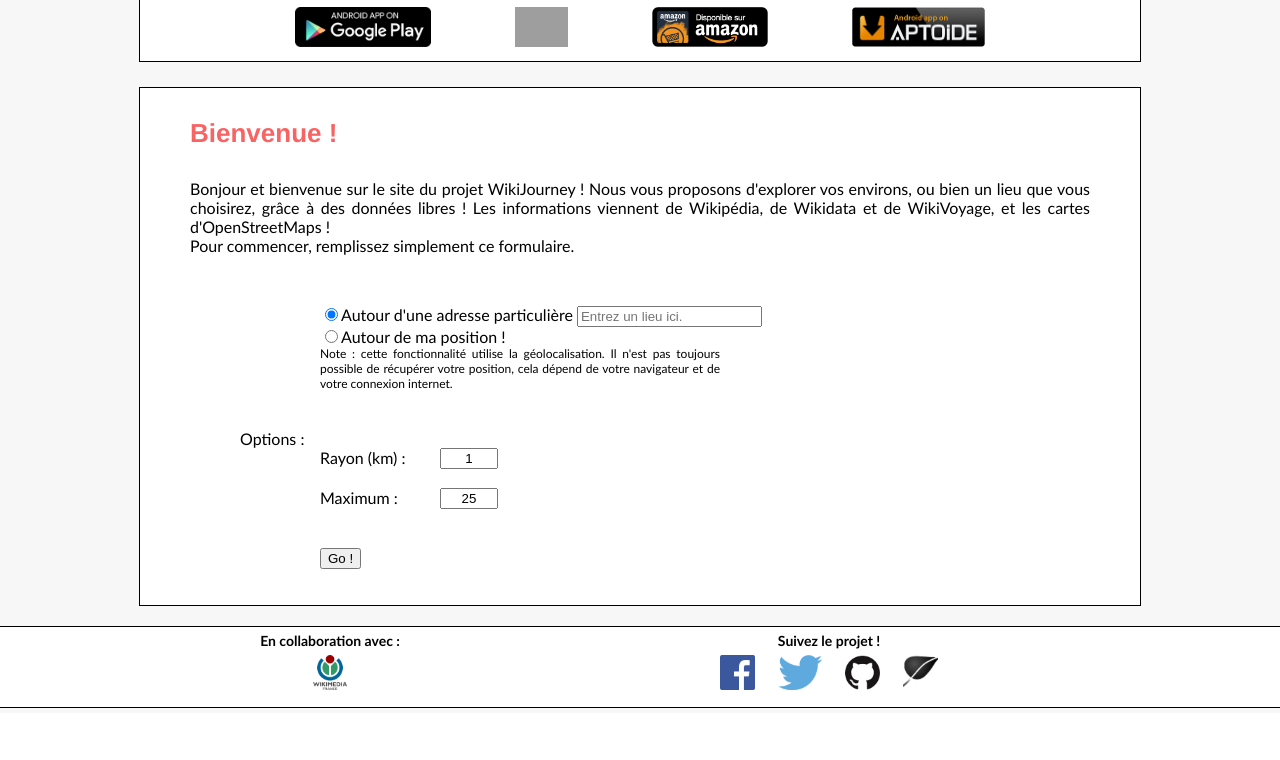
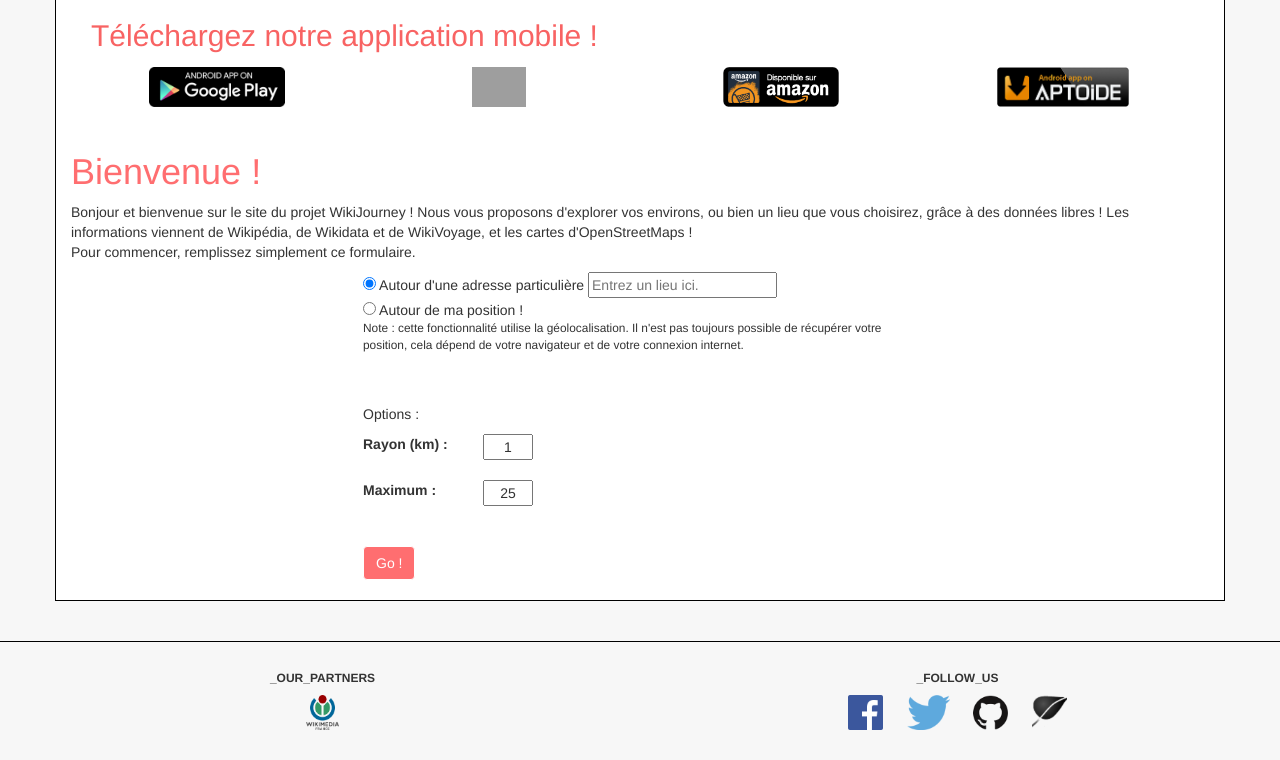
Before and after one commit to WikiJourney/wikijourney_website, a PHP site: page / in a window 1280 px wide. Shown: the part 371-1131 px from the top of the page. Before the commit the page ends 1079 px from the top, so only its background shows below. Run offline with PHP 8.4, Linux system fonts and the light colour scheme; some libraries are stand-ins or nearby versions; grey boxes are pictures that could not be loaded.

Commit message:
Bootstrap responsive design proposal.

```diff
--- a/include/bas.php
+++ b/include/bas.php
@@ -1,29 +1,36 @@
-		<br/><br/>
+	</div>
+
+	<div class="footer">
+		<div class="row">
+			<div class="col-md-6 text-center">
+				<h6><?php echo _OUR_PARTNERS; ?></h6>
+				<p><a target="_blank" href="http://www.wikimedia.fr/"><img src="./images/design/wikimedia_france_logo.png" title="Wikimedia France" alt="Wikimedia France"/></a></p>
+			</div>
+			<div class="col-md-6 text-center">
+				<h6><?php echo _FOLLOW_US; ?></h6>
+				<p><a target="_blank" href="https://www.facebook.com/WikiJourney"><img src="./images/design/fb.png" alt="Facebook" title="Facebook" /></a>
+				<a target="_blank" href="https://twitter.com/WikiJourney"><img src="./images/design/twitter.png" alt="Twitter" title="Twitter" /></a>
+				<a target="_blank" href="https://github.com/WikiJourney/"><img src="./images/design/github.png" alt="GitHub" title="GitHub" /></a>
+				<a target="_blank" href="http://blog.wikijourney.eu"><img src="./images/design/pluxml.png" alt="Our Blog!" title="Our Blog!" /></a></p>
+			</div>
 		</div>
-
-		<div id="pied">
-			<table>
-				<tr>
-					<th><?php echo _OUR_PARTNERS; ?></th>
-					<th><?php echo _FOLLOW_US; ?></th>
-
-				</tr>
-				<tr>
-					<td>
-						<a target="_blank" href="http://www.wikimedia.fr/"><img src="./images/design/wikimedia_france_logo.png" title="Wikimedia France" alt="Wikimedia France"/></a>
-						<!--<a target="_blank" href="http://www.tourisme-nord.fr/"><img src="./images/design/nord_tourisme.png" title="Nord Tourisme" alt="Nord Tourisme"/></a>-->
-
-					</td>
-					<td>
-						<a target="_blank" href="https://www.facebook.com/WikiJourney"><img src="./images/design/fb.png" alt="Facebook" title="Facebook" /></a>
-						<a target="_blank" href="https://twitter.com/WikiJourney"><img src="./images/design/twitter.png" alt="Twitter" title="Twitter" /></a>
-						<a target="_blank" href="https://github.com/WikiJourney/"><img src="./images/design/github.png" alt="GitHub" title="GitHub" /></a>
-						<a target="_blank" href="http://blog.wikijourney.eu"><img src="./images/design/pluxml.png" alt="Our Blog!" title="Our Blog!" /></a>
-					</td>
-
-				</tr>
-			</table>
-		</div>
-
+	</div>
+	<script src="http://code.jquery.com/jquery-2.2.4.min.js" integrity="sha256-BbhdlvQf/xTY9gja0Dq3HiwQF8LaCRTXxZKRutelT44=" crossorigin="anonymous"></script>
+	<script src="https://maxcdn.bootstrapcdn.com/bootstrap/3.3.6/js/bootstrap.min.js" integrity="sha384-0mSbJDEHialfmuBBQP6A4Qrprq5OVfW37PRR3j5ELqxss1yVqOtnepnHVP9aJ7xS" crossorigin="anonymous"></script>
+	<!-- Piwik -->
+	<script type="text/javascript">
+	  var _paq = _paq || [];
+	  _paq.push(['trackPageView']);
+	  _paq.push(['enableLinkTracking']);
+	  (function() {
+	    var u="//piwik.wikijourney.eu/";
+	    _paq.push(['setTrackerUrl', u+'piwik.php']);
+	    _paq.push(['setSiteId', 1]);
+	    var d=document, g=d.createElement('script'), s=d.getElementsByTagName('script')[0];
+	    g.type='text/javascript'; g.async=true; g.defer=true; g.src=u+'piwik.js'; s.parentNode.insertBefore(g,s);
+	  })();
+	</script>
+	<noscript><p><img src="//piwik.wikijourney.eu/piwik.php?idsite=1" style="border:0;" alt="" /></p></noscript>
+	<!-- End Piwik Code -->
 </body>
 </html>
--- a/include/haut.php
+++ b/include/haut.php
@@ -44,12 +44,12 @@ else
 <!DOCTYPE html>
 <html lang="<?php echo $language; ?>">
 <head>
-
 	<title><?php echo _TITLE; ?></title>
 	<meta charset="utf-8">
+	<link rel="shortcut icon" href="./images/design/logo_small.png" />
+	<link rel="stylesheet" href="https://maxcdn.bootstrapcdn.com/bootstrap/3.3.6/css/bootstrap.min.css" integrity="sha384-1q8mTJOASx8j1Au+a5WDVnPi2lkFfwwEAa8hDDdjZlpLegxhjVME1fgjWPGmkzs7" crossorigin="anonymous">
+	<link rel="stylesheet" media="screen" type="text/css" href="./style/fontello.css" />
 	<link rel="stylesheet" media="screen" type="text/css" href="./style/design.css" />
-	<link rel="stylesheet" media="screen" type="text/css" href="./style/fontello.css" />
-	<link rel="Shortcut icon" href="./images/design/favicon.ico" />
 
 	<?php
 	if(isset($INCLUDE_MAP_PROPERTIES)) //Properties dedicated to the map
@@ -63,121 +63,57 @@ else
 	<?php
 	}
 	?>
-
-
 </head>
 <body>
+	<?php
+		//Colorating the active page
+		$nomPage = $_SERVER['SCRIPT_FILENAME'];
+		$reg = '#^(.+[\\\/])*([^\\\/]+)$#';
+		$nomPage = preg_replace($reg, '$2', $nomPage);
+	?>
 
-	<!-- Piwik -->
-	<script type="text/javascript">
-	  var _paq = _paq || [];
-	  _paq.push(['trackPageView']);
-	  _paq.push(['enableLinkTracking']);
-	  (function() {
-	    var u="//piwik.wikijourney.eu/";
-	    _paq.push(['setTrackerUrl', u+'piwik.php']);
-	    _paq.push(['setSiteId', 1]);
-	    var d=document, g=d.createElement('script'), s=d.getElementsByTagName('script')[0];
-	    g.type='text/javascript'; g.async=true; g.defer=true; g.src=u+'piwik.js'; s.parentNode.insertBefore(g,s);
-	  })();
-	</script>
-	<noscript><p><img src="//piwik.wikijourney.eu/piwik.php?idsite=1" style="border:0;" alt="" /></p></noscript>
-	<!-- End Piwik Code -->
+	<nav class="navbar navbar-custom navbar-fixed-top">
+		<div class="container">
+			<div class="navbar-header">
+				<button type="button" class="navbar-toggle collapsed" data-toggle="collapse" data-target="#navbar" aria-expanded="false" aria-controls="navbar">
+					<span class="sr-only">Toggle navigation</span>
+					<span class="icon-bar"></span>
+					<span class="icon-bar"></span>
+					<span class="icon-bar"></span>
+				</button>
+				<div class="navbar-header">
+					<a class="navbar-brand" href="index.php">
+						<img alt="Logo WikiJourney" src="./images/design/logo_small.png"> WikiJourney
+					</a>
+				</div>
+			</div>
+			<div id="navbar" class="navbar-collapse collapse">
+				<ul class="nav navbar-nav">
+					<li <?php echo ($nomPage == 'paths.php' ? 'class="active"' : '') ?>><a href="paths.php"><?php echo _YOUR_PATHS;?></a></li>
+					<li <?php echo ($nomPage == 'about.php' ? 'class="active"' : '') ?>><a href="about.php"><?php echo _ABOUT ;?></a></li>
+				</ul>
+				<ul class="nav navbar-nav navbar-right">
+					<li id="lien_contact.php"><a href="http://blog.wikijourney.eu/" target="_blank"><?php echo _BLOG ;?></a></li>
+				</ul>
+			</div>
+		</div>
+	</nav>
 
-	<div id="banniere">
-				<table id="logoLanguageBoxContainer">
-					<tr>
-						<td><img  id="logoban" src="<?php echo _SRC_IMAGE_LOGO; ?>" alt="Logo" /></td>
-
-						<td><p id="languagesBox">
+	<div class="jumbotron" id="banniere">
+		<div class="container">
+			<div class="row">
+				<div class="col-sm-8 text-center">
+					<img class="img-responsive" id="logoban" src="<?php echo _SRC_IMAGE_LOGO; ?>" alt="Logo" />
+				</div>
+				<div class="col-sm-4 text-center">
+					<p id="languagesBox">
 						<a href="action.php?lg=en">English</a><br/>
 						<a href="action.php?lg=fr">Français</a><br/>
 						<a href="action.php?lg=zh">中文</a><br/>
 						<a href="action.php?lg=ar">عربية</a>
 					</p>
-						</td>
-
-					</tr>
-				</table>
-
-
-			<div id="menu">
-				<table id="liste_menu.php" style="border-collapse: separate;" >
-					<tr>
-						<td id="lien_index.php"><a href="index.php"><?php echo _INDEX ;?></a></td>
-						<td id="lien_paths.php"><a href="paths.php"><?php echo _YOUR_PATHS;?></a></td>
-						<td id="lien_about.php"><a href="about.php"><?php echo _ABOUT ;?></a></td>
-						<td id="lien_contact.php"><a href="http://blog.wikijourney.eu/" target="_blank"><?php echo _BLOG ;?></a></td>
-					</tr>
-				</table>
-			</div>
-			<?php
-			//Colorating the active page
-				$nomPage = $_SERVER['SCRIPT_FILENAME'];
-				$reg = '#^(.+[\\\/])*([^\\\/]+)$#';
-				$nomPage = preg_replace($reg, '$2', $nomPage);
-
-			?>
-			<script type="text/javascript">
-				if(document.getElementById("lien_" + "<?php echo $nomPage; ?>") != null)
-					document.getElementById("lien_" + "<?php echo $nomPage; ?>").style.cssText = "background-color: rgb(137,160,173);";
-			</script>
-
-	</div>
-		<?php
-		if($nomPage == 'index.php')
-		{
-		?>
-			<!-- Temporary code for app launching -->
-			<style>
-			#banniere_sup {
-			margin-top : 20px;
-			border: 1px solid black;
-			margin-left: auto;
-			margin-right: auto;
-			width: 1000px;
-			background-color: white;
-			}
-
-			#banniere_sup p{
-			text-align: left;
-			font-family: "Helvetica","Trebuchet MS";
-			font-weight: bold;
-			margin: 10px;
-			margin-left: 50px;
-			font-size: 26px;
-
-			color: rgb(248,99,99);
-
-			}
-
-			#stores_logos_block{
-			text-align: center;
-			}
-			#stores_logos_block img
-			{
-			height: 40px;
-			display: inline-block;
-			margin: 5px 40px 10px 40px;
-			}
-			</style>
-
-			<div id="banniere_sup">
-			<?php
-			if($language == 'fr')
-				echo '<p>Téléchargez notre application mobile !</p>';
-			else
-				echo '<p>Download our mobile app!</p>';
-			?>
-			<div id="stores_logos_block">
-				<a target="_blank" href="https://play.google.com/store/apps/details?id=eu.wikijourney.wikijourney"><img src="./images/design/google_play.png" alt="Google Play" title="Google Play" /></a>
-				<a target="_blank" href="https://f-droid.org/repository/browse/?fdid=com.wikijourney.wikijourney"><img src="./images/design/fdroid.png" alt="F-Droid" title="F-Droid" /></a>
-				<a target="_blank" href="http://www.amazon.com/WikiJourney/dp/B0191WMI52/"><img src="./images/design/amazon.png" alt="Amazon" title="Amazon" /></a>
-				<a target="_blank" href="http://wikijourney.store.aptoide.com/"><img src="./images/design/aptoide.png" alt="Aptoide" title="Aptoide" /></a>
 				</div>
 			</div>
-			<!-- End temporary code -->
-		<?php
-		}
-		?>
-		<div id="corps">
+		</div>
+	</div>
+	<div class="container" id="content">
--- a/index.php
+++ b/index.php
@@ -28,40 +28,61 @@ include('./include/haut.php');
 
 ?>
 
+	<div id="banniere_sup">
+		<div class="row">
+			<div class="col-xs-12">
+				<h2><?php
+				if($language == 'fr')
+					echo 'Téléchargez notre application mobile !';
+				else
+					echo 'Download our mobile app!';
+				?></h2>
+			</div>
+		</div>
+		<div class="row" id="stores_logos_block">
+			<div class="col-sm-3">
+				<a target="_blank" href="https://play.google.com/store/apps/details?id=eu.wikijourney.wikijourney"><img src="./images/design/google_play.png" alt="Google Play" title="Google Play" /></a>
+			</div>
+			<div class="col-sm-3">
+				<a target="_blank" href="https://f-droid.org/repository/browse/?fdid=com.wikijourney.wikijourney"><img src="./images/design/fdroid.png" alt="F-Droid" title="F-Droid" /></a>
+			</div>
+			<div class="col-sm-3">
+				<a target="_blank" href="http://www.amazon.com/WikiJourney/dp/B0191WMI52/"><img src="./images/design/amazon.png" alt="Amazon" title="Amazon" /></a>
+			</div>
+			<div class="col-sm-3">
+				<a target="_blank" href="http://wikijourney.store.aptoide.com/"><img src="./images/design/aptoide.png" alt="Aptoide" title="Aptoide" /></a>
+			</div>
+		</div>
+	</div>
+
 	<h1><?php echo _WELCOME_TITLE; ?></h1>
 
-	<div id="welcome">
-		<?php
-			if (defined('_WELCOME_MESSAGE')){
-				echo _WELCOME_MESSAGE;
-			} ?>
-	</div>
+	<p><?php if (defined('_WELCOME_MESSAGE')) {echo _WELCOME_MESSAGE;} ?></p>
 
+	<div class="row">
+		<div class="col-md-6 col-md-offset-3">
 			<form method="post" action="map.php" id="formPOI">
-		<p>
-		<input type="radio" name="choice" value="adress" checked><?php echo _AROUND_LOCATION; ?>
-
-
+				<input type="radio" name="choice" value="adress" checked="checked" />
+				<?php echo _AROUND_LOCATION; ?>
 				<input type="text" placeholder="<?php echo _PLACEHOLDER; ?>" name="adressValue" id="adressValue" />
 				<br/>
-			<input type="radio" name="choice" value="around" onclick="getGeolocation(); "><?php echo _AROUND_ME; ?>
+				<input type="radio" name="choice" value="around" onclick="getGeolocation();" /> <?php echo _AROUND_ME; ?>
 				<br/>
-			<p style="font-size: 12px; width: 50%; margin-left: 10%"><?php echo _NOTE_GEOLOC; ?></p>
+				<p class="small"><?php echo _NOTE_GEOLOC; ?></p>
 				<br/>
 				<br/>
 
-			<?php echo _OPTIONS; ?><p>
-			<label for="range"><?php echo _RANGE; ?></label><input class="miniInput" type="text" name="range" id="range" value="1"/><br/>
+				<p><?php echo _OPTIONS; ?></p>
+				<label for="range"><?php echo _RANGE; ?></label><input class="miniInput" type="text" name="range" id="range" value="1" /><br/>
 				<label for="maxPOI"><?php echo _MAX_POI; ?></label><input class="miniInput" type="text" name="maxPOI" id="maxPOI" value="25" /><br/><br/>
 
 				<input type="hidden" name="longitude" id="longitude" value="null" />
 				<input type="hidden" name="latitude" id="latitude" value="null" />
 
-		<input type="submit" value="Go !" onclick="this.value='<?php echo _LOADING; ?>';"/>
-
-		</p>
+				<input type="submit" value="Go !" onclick="this.value='<?php echo _LOADING; ?>';" class="btn btn-primary" />
 			</form>
-
+		</div>
+	</div>
 
  	<script type="text/javascript">
 	function showPosition(position) {
@@ -79,7 +100,6 @@ include('./include/haut.php');
 	}
 
 	</script>
-
 
 
 <?php
--- a/lg/en.php
+++ b/lg/en.php
@@ -8,7 +8,7 @@
 
 //===> General
 
-define("_TITLE",			"Wiki Journey - Rediscover Tourism.");
+define("_TITLE",			"WikiJourney - Rediscover Tourism.");
 define("_SRC_IMAGE_LOGO",	"./images/design/logo_and_catchphrase/en.png");
 //===> Top
 define("_INDEX",			"Index");
--- a/lg/fr.php
+++ b/lg/fr.php
@@ -8,7 +8,7 @@
 
 //===> General
 
-define("_TITLE",			"Wiki Journey - Revisitez le tourisme.");
+define("_TITLE",			"WikiJourney - Revisitez le tourisme.");
 define("_SRC_IMAGE_LOGO",	"./images/design/logo_and_catchphrase/fr.png");
 //===> Top
 define("_INDEX",			"Accueil");
@@ -79,7 +79,7 @@ define("_ABOUT_TEXT","
 
 							<h2>WanderWiki revient ! </h2>
 							<p>
-							Si vous utilisiez déjà l’application <a href=\"http://wiki-geolocalisation.wix.com/wanderwiki\">WanderWiki</a>, vous ne serez pas désorientés : WikiJourney reprend le projet. Wanderwiki revient, avec une nouvelle charte graphique et de nouvelles fonctionnalités !
+							Si vous utilisiez déjà l’application <a href=\"http://wiki-geolocalisation.wix.com/wanderwiki\">WanderWiki</a>, vous ne serez pas désorientés : WikiJourney reprend le projet. WanderWiki revient, avec une nouvelle charte graphique et de nouvelles fonctionnalités !
 							</p>
 
 							<h2>Des questions, des propositions ? </h2>
--- a/lg/zh.php
+++ b/lg/zh.php
@@ -8,7 +8,7 @@
 
 //===> General
 
-define("_TITLE",			"Wiki Journey - Rediscover Tourism.");
+define("_TITLE",			"WikiJourney - Rediscover Tourism.");
 define("_SRC_IMAGE_LOGO",	"./images/design/logo_and_catchphrase/fr.png");
 //===> Top
 define("_INDEX",			"首页");
--- a/paths.php
+++ b/paths.php
@@ -58,8 +58,8 @@ else
 		echo '<td><p class="paths_title">'.$data['title'].'</p><img class="thumbnail_paths" src="'.$data['image_url'].'" alt="Thumbnail" title="Thumbnail"/></td>';
 		echo '<td><p>Latitude<br/>'.$data['mean_lat'].'</p><br/><p>Longitude<br/>'.$data['mean_long'].'</p>';
 		echo '<td>'.$data['description'].'</td>';
-		echo '<td><a href="map.php?id='.$data['id'].'">'._LOAD.'</a></td>';
-		echo '<td><a href="paths.php?action=del&id='.$data['id'].'">'._REMOVE.'</a></td>';
+		echo '<td><a href="map.php?id='.$data['id'].'" class="btn btn-primary">'._LOAD.'</a></td>';
+		echo '<td><a href="paths.php?action=del&id='.$data['id'].'" class="btn btn-primary">'._REMOVE.'</a></td>';
 		echo '</tr>';
 	}
 
--- a/style/design.css
+++ b/style/design.css
@@ -21,35 +21,27 @@ limitations under the License.
 
 /* ===> Global blocks and inline <=== */
 
-body{
-margin:0px;
-padding:0px;
-background-color: rgb(247,247,247);
-overflow: scroll;
+body {
+	background-color: #F7F7F7;
 }
 
-h1 {
-font-family: "Helvetica","Trebuchet MS",sans;
-margin-top: 30px;
-margin-left: 50px;
-font-size: 26px;
-color: rgb(248,99,99);
+h1, h2, h3, h4 {
+	color: #ff6e70;
 }
 
-h2 {
-font-family: "Helvetica", cambria,sans;
-margin-top: 15px;
-margin-left: 70px;
-font-size: 20px;
-color: rgb(137,160,173);
+.btn-primary {
+	color: white;
+	background-color: #ff6e70;
+	border-color: #fff;
 }
 
-a{
-text-decoration: none;
-color: grey;
+.btn-primary:hover {
+	color: #FFF;
+	background-color: #89A0AD;
+	border-color: #204D74;
 }
 
-label{
+label {
 	display: block;
 	float: left;
 	width: 120px;
@@ -57,165 +49,121 @@ width: 120px;
 
 /* ===> Top <=== */
 
-#logoLanguageBoxContainer {
-margin: auto;
-}
-
 #banniere {
-background-color:white;
-max-width: 1502px;
-margin: 0 auto;
 	background-image: url("../images/design/lille.jpg");
 	height: 300px;
 	border-bottom: 1px solid black;
 	font-size: 32px;
-color: black;
-font-family: "Trebuchet MS",Helvetica,sans;
+	background-size: cover;
+	padding-top: 70px;
+}
+
+.text-center > .img-responsive {
+	margin: auto;
 }
 
 #languagesBox {
 	font-size: 14px;
-margin: 0 50px 0 100px;
 	width: 100px;
 	padding: 5px;
 	text-align: center;
-background-color: rgba(248,99,99,0.5);
--webkit-border-radius: 10px;
-   -moz-border-radius: 10px;
+	background-color: rgba(248, 99, 99, 0.8);
 	border-radius: 10px;
-
 	border: 1px solid black;
 	color: white;
-font-family: cambria,Helvetica,sans;
+	display: block;
+	margin: auto;
 }
 
-#languagesBox a{
+#languagesBox a {
 	color: white;
 }
 
-#languagesBox a:hover{
+#languagesBox a:hover {
 	font-weight: bold;
-}
-
-#bigtitre {
-padding-left: 50px;
-text-align: center;
-}
-
-#logoban{
-margin: 20px;
-margin-left: 100px;
-height: 180px;
-margin-bottom: 42px;
 }
 
 /* ===> Menu <===*/
 
-/* => Block Menu */
-
-#menu {
-
-margin-left: auto;
-margin-right: auto;
-text-align: center;
-opacity: 0.9;
-height: 40px;
-width: 1002px;
-
+.navbar-custom {
+	background-color: #ff6e70;
+	color: white;
 }
 
-/* => Cells */
-
-#menu td {
--webkit-border-top-left-radius: 10px;
--webkit-border-top-right-radius: 10px;
--moz-border-radius-topleft: 10px;
--moz-border-radius-topright: 10px;
-border-top-left-radius: 10px;
-border-top-right-radius: 10px;
-background-color: rgb(248,99,99);
-border: 1px solid black;
-text-align: center;
-height : 40px;
-width : 250px;
+.navbar-custom .navbar-nav > li > a {
+	color: white;
+}
+.navbar-custom .navbar-nav li > a:hover,
+.navbar-custom .navbar-nav li > a:focus,
+.navbar-custom .navbar-nav > .active > a,
+.navbar-custom .navbar-nav > .active > a:hover,
+.navbar-custom .navbar-nav > .active > a:focus {
+	color: white;
+	background-color: rgb(137, 160, 173);
+}
+.navbar-custom .navbar-brand {
+	color: #eee;
 }
 
-/* => Text */
-
-#menu a {
-color: white;
-font-family: cambria,Helvetica,sans;
-padding: 8px;
-display: block;
-text-decoration: none;
-font-weight: bold;
-font-size: 18px;
+.navbar-toggle .icon-bar {
+	background-color: #eee;
 }
 
-#menu td:hover {
-background-color: rgb(174,203,219);
+.navbar-brand > img {
+	display: inline-block;
+	height: 25px;
 }
 
 /* ===> Body <=== */
 
-#corps {
-margin-top : 25px;
-border: 1px solid black;
-margin-left: auto;
-margin-right: auto;
-width: 1000px;
-background-color: white;
-}
-
-#corps p, #corps form {
-margin: auto;
-width: 80%;
-text-align: justify;
-font-family: Calibri,Helvetica,sans;
+#content {
+	background-color: #fff;
+	border: 1px solid #000;
+	margin: 40px auto;
 }
 
 /* ===> Footer <=== */
 
-#pied {
-margin-top: 20px;
-width: 100%;
-background-color: white;
-border: 1px solid black;
-border-left: none;
-border-right: none;
-padding-bottom: 10px;
-margin-bottom: 5px;
+.footer {
+	border-top: 1px solid black;
+	padding: 20px;
+	font-size: 14px;
 }
 
-#pied table {
-margin-left: auto;
-margin-right: auto;
-width: 1000px;
-text-align: center;
-}
-
-#pied img {
+.footer img {
 	height: 35px;
 	padding-left: 10px;
 	padding-right: 10px;
 }
 
-#pied th {
-text-align: center;
-font-size: 14px;
-padding: 3px;
-font-family: "Trebuchet MS", Helvetica,sans;
+.footer h6 {
+	font-weight: bold;
 }
 
-#pied td {
-font-family: cambria,Helvetica,sans;
-text-align: center;
-font-size: 12px;
-}
 
 /* ============================================= */
 /* ========= Specific Pages Properties ========= */
 /* ============================================= */
+
+/* ===> index.php <=== */
+
+#banniere_sup {
+	padding: 20px;
+}
+
+#banniere_sup h2 {
+	color: rgb(248,99,99);
+
+}
+
+#stores_logos_block {
+	text-align: center;
+}
+#stores_logos_block img {
+	height: 40px;
+	display: inline-block;
+	margin: 5px 0px;
+}
 
 /* ===> map.php <=== */
 
@@ -455,12 +387,6 @@ width: 100%;
 }
 
 /* ===> index.php <=== */
-
-#welcome{
-margin: 30px 50px 50px 50px;
-font-family: Calibri,Helvetica,sans;
-text-align:justify;
-}
 
 .miniInput {
 	display: block;
```
Also changed, not shown: other parts of style/design.css (+30 -46 lines), map.php (+10 -19 lines), scripts/map-scripts.js (+3 -7 lines), images/design/favicon.ico (deleted), images/design/logo_small.png (added). Lines whose indentation alone changed are shown as unchanged.
